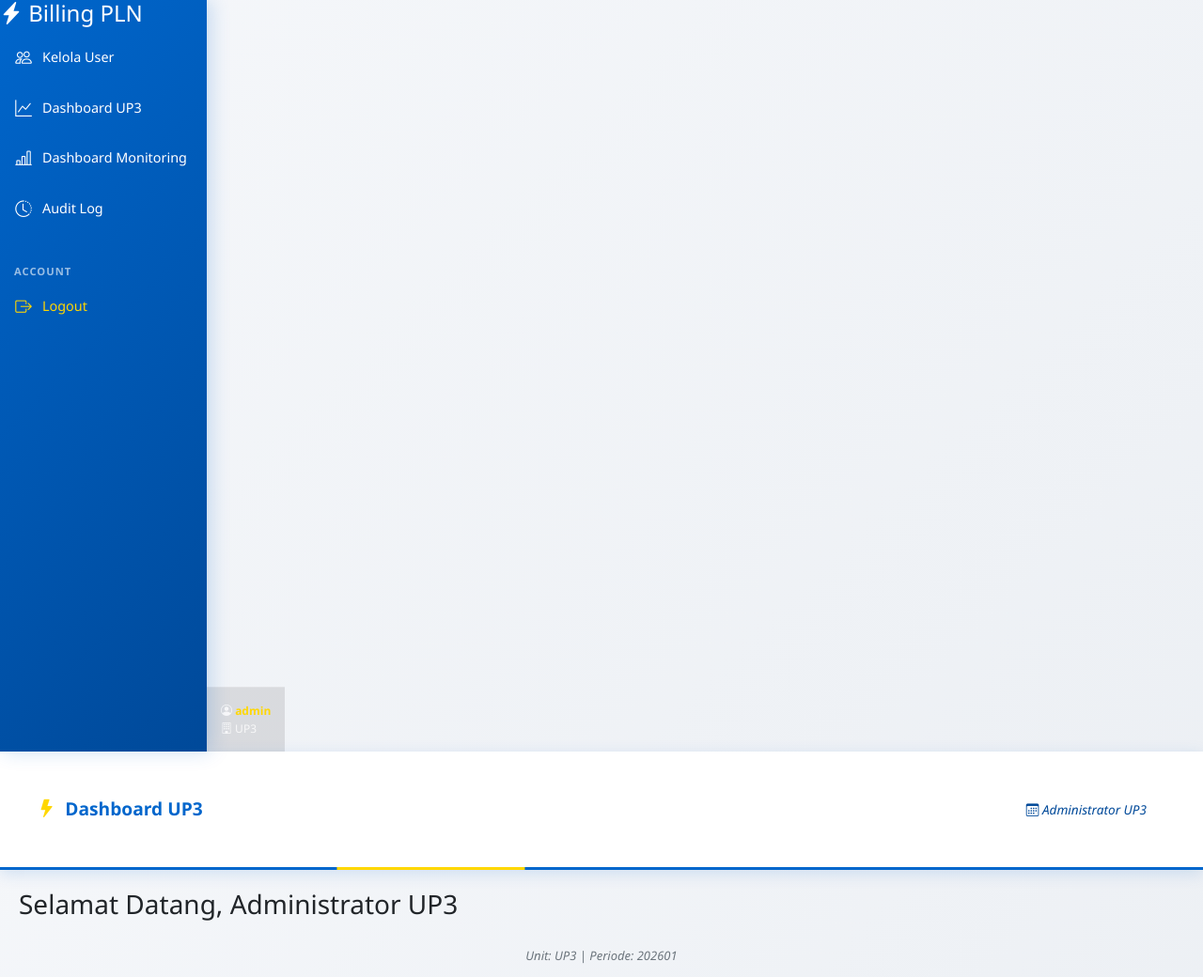
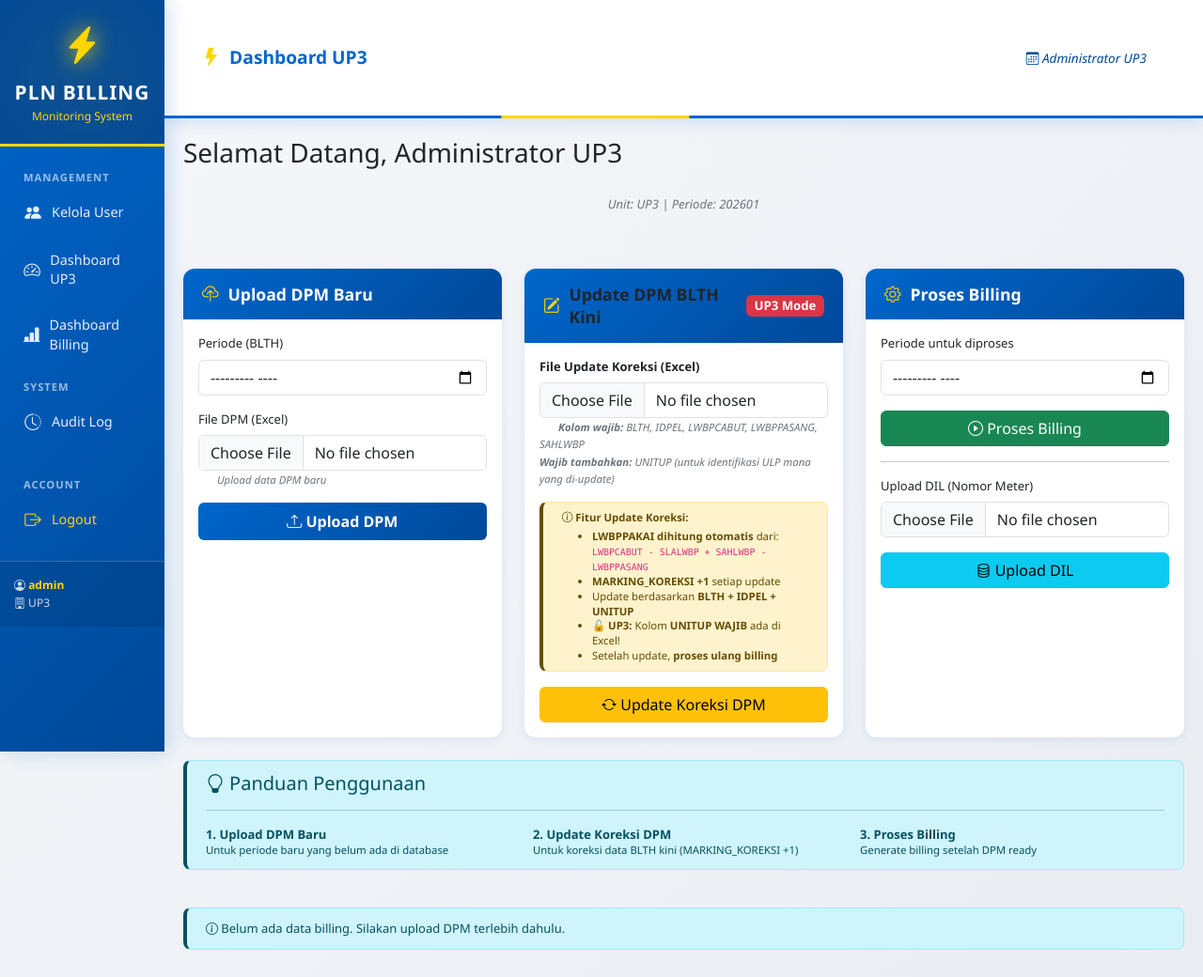
Before and after one commit to Yusupmiko/billing_gabung, a Flask app: page /dashboard_ulp in a window 1280 px wide. Shown: the top 1040 px of the page at 94% size. Run offline with Flask 3, Linux system fonts and the light colour scheme; a user stored in the database is signed in; data that the repository does not hold is empty.

Commit message:
Data Billing diakses via rekap

```diff
--- a/templates/base.html
+++ b/templates/base.html
@@ -753,58 +753,63 @@
 </head>
 <body>
     <div class="d-flex">
-  <!-- Compact Sidebar -->
-<div class="sidebar text-white">
-    <h4><i class="bi bi-lightning-charge-fill"></i> Billing PLN</h4>
-    <ul class="nav flex-column">
+        <!-- PLN Sidebar -->
+        <div class="sidebar">
+            <!-- Header -->
+            <div class="sidebar-header">
+                <div class="sidebar-logo">
+                    <i class="bi bi-lightning-charge-fill"></i>
+                    <h4>PLN BILLING</h4>
+                    <p>Monitoring System</p>
+                </div>
+            </div>
 
+            <!-- Navigation -->
+            <div class="sidebar-nav">
                 {% if session.role == 'UP3' %}
-            <!-- Hanya tampil untuk role UP3 -->
+                    <div class="nav-section-title">Management</div>
+                    <nav class="nav flex-column">
+                        <a class="nav-link" href="{{ url_for('kelola_user') }}">
+                            <i class="bi bi-people-fill"></i>
+                            <span>Kelola User</span>
+                        </a>
+                        <a class="nav-link" href="{{ url_for('dashboard_up3') }}">
+                            <i class="bi bi-speedometer2"></i>
+                            <span>Dashboard UP3</span>
+                        </a>
+                        <a class="nav-link" href="{{ url_for('monitoring.dashboard_monitoring') }}">
+                            <i class="bi bi-bar-chart-line-fill"></i>
+                            <span>Dashboard Billing</span>
+                        </a>
+                    </nav>
 
-  <li class="nav-item">
-    <a class="nav-link text-white" href="{{ url_for('kelola_user') }}">
-        <i class="bi bi-people"></i> Kelola User
+                    <div class="nav-section-title">System</div>
+                    <nav class="nav flex-column">
+                        <a class="nav-link" href="{{ url_for('view_audit_log') }}">
+                            <i class="bi bi-clock-history"></i>
+                            <span>Audit Log</span>
                         </a>
-</li>
-
-            <li class="nav-item">
-                <a class="nav-link text-white" href="{{ url_for('dashboard_up3') }}">
-                    <i class="bi bi-graph-up"></i> Dashboard UP3
+                    </nav>
+                {% else %}
+                    <div class="nav-section-title">Menu Utama</div>
+                    <nav class="nav flex-column">
+                        <a class="nav-link" href="{{ url_for('dashboard_ulp') }}">
+                            <i class="bi bi-house-door-fill"></i>
+                            <span>Rekap Data</span>
                         </a>
-            </li>
-   <!-- 🔍 Tambahan: Dashboard Monitoring -->
-    <li class="nav-item">
-        <a class="nav-link text-white" href="{{ url_for('monitoring.dashboard_monitoring') }}">
-
-            <i class="bi bi-bar-chart-line"></i> Dashboard Monitoring
+                        <!-- <a class="nav-link" href="{{ url_for('view_billing') }}">
+                            <i class="bi bi-table"></i>
+                            <span>Data Billing</span>
+                        </a> -->
+                        <a class="nav-link" href="{{ url_for('monitoring.dashboard_monitoring') }}">
+                            <i class="bi bi-bar-chart-line-fill"></i>
+                            <span>Data Billing</span>
                         </a>
-    </li>
-
-            <li class="nav-item">
-                <a class="nav-link text-white" href="{{ url_for('view_audit_log') }}">
-                    <i class="bi bi-clock-history"></i> Audit Log
+                        <a class="nav-link" href="{{ url_for('view_audit_log') }}">
+                            <i class="bi bi-clock-history"></i>
+                            <span>Audit Log</span>
                         </a>
-            </li>
-        {% else %}
-            <!-- Tampil untuk role selain UP3 -->
-            <li class="nav-item">
-                <a class="nav-link text-white" href="{{ url_for('dashboard_ulp') }}">
-                    <i class="bi bi-speedometer2"></i> Dashboard
-                </a>
-            </li>
-            <li class="nav-item">
-                <a class="nav-link text-white" href="{{ url_for('view_billing') }}">
-                    <i class="bi bi-table"></i> Data Billing
-                </a>
-            </li>
-            <li class="nav-item">
-                <a class="nav-link text-white" href="{{ url_for('view_audit_log') }}">
-                    <i class="bi bi-clock-history"></i> Audit Log
-                </a>
-            </li>
-
-
-
+                    </nav>
                 {% endif %}
 
                 <div class="nav-section-title" style="margin-top: 20px;">Account</div>
```
Also changed, not shown: templates/monitoring_dashboard.html (+9 -2 lines). Lines whose indentation alone changed are shown as unchanged.
